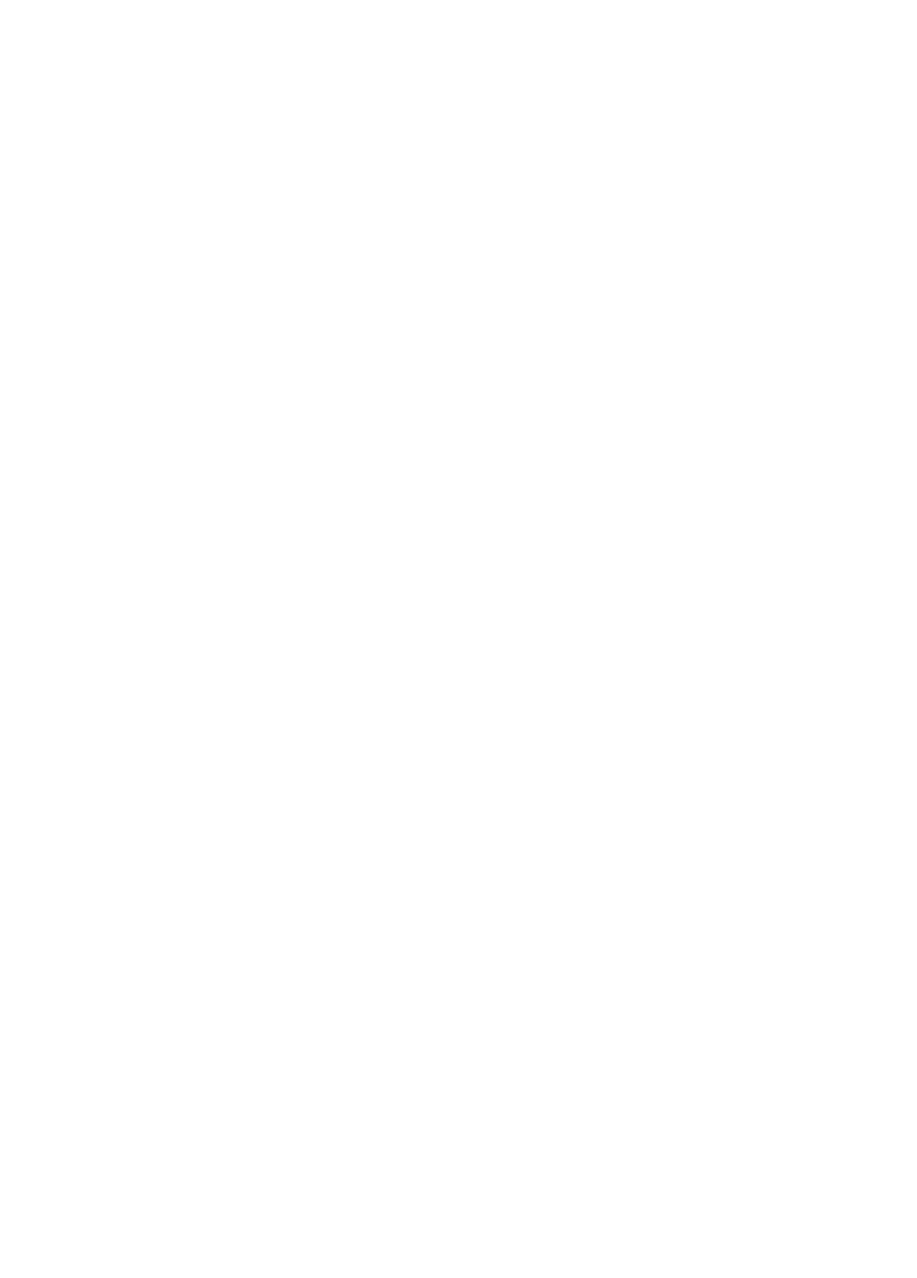
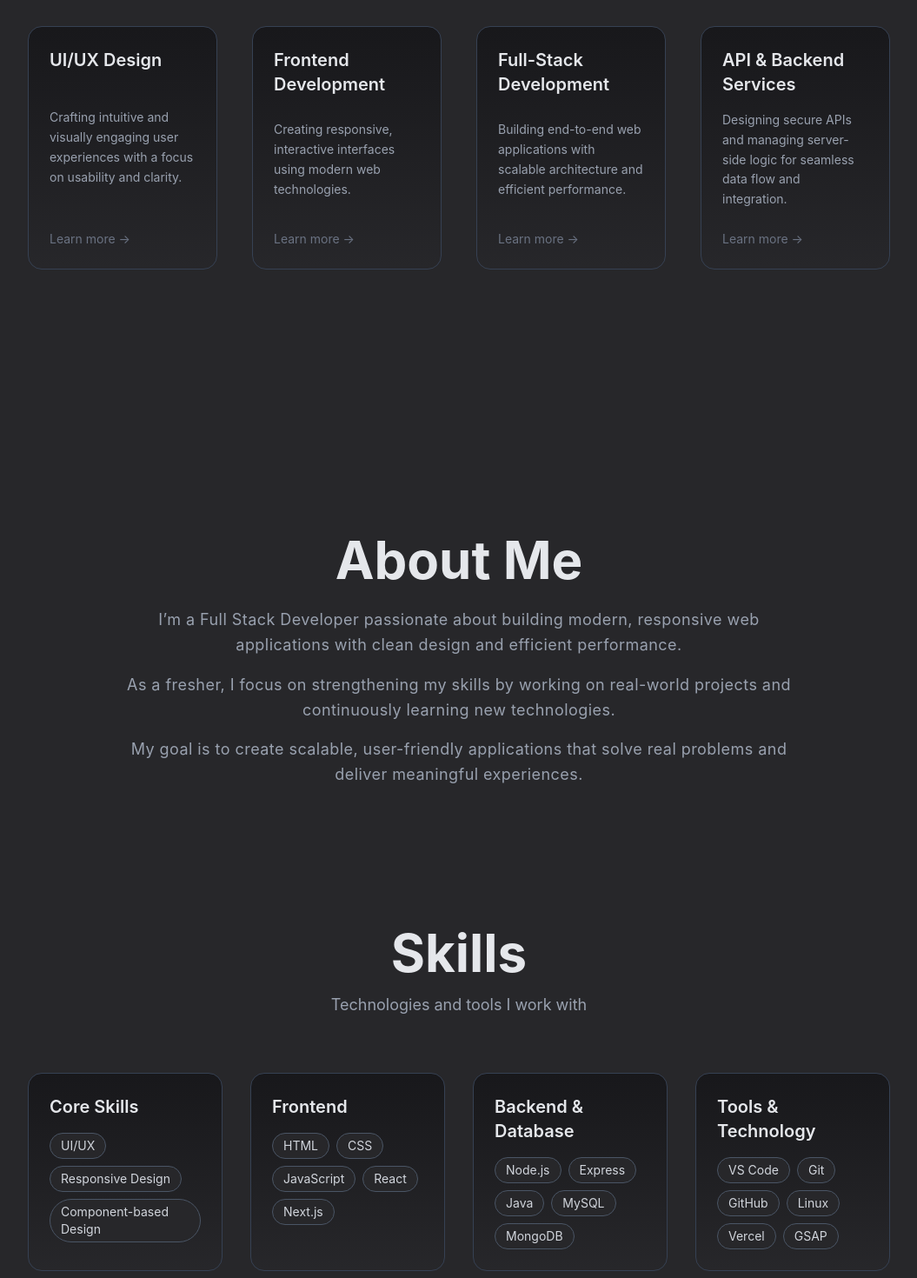
Before and after one commit to lezyCoder/PortFolio_26, a React (Vite) app: page / in a window 1280 px wide. Shown: the part 1180-2650 px from the top of the page at 87% size, without its empty margins (112-1167 px from the left). Before the commit the page ends 1114 px from the top, so only its background shows below. Built offline with nearby package versions, Linux system fonts and the light colour scheme.

Commit message:
Add About and Skills components, update Services section, and integrate daisyUI

```diff
--- a/package.json
+++ b/package.json
@@ -21,6 +21,7 @@
     "@types/react": "^19.2.14",
     "@types/react-dom": "^19.2.3",
     "@vitejs/plugin-react": "^6.0.1",
+    "daisyui": "^5.5.19",
     "eslint": "^10.2.1",
     "eslint-plugin-react-hooks": "^7.1.1",
     "eslint-plugin-react-refresh": "^0.5.2",
--- a/src/App.jsx
+++ b/src/App.jsx
@@ -3,13 +3,16 @@ import React from 'react'
 import Layout from './Components/Layout'
 import Hero from './Components/Hero'
 import Services from './Components/Services'
-
+import About from './Components/About'
+import Skills from './Components/Skills'
 
 const App = () => {
   return (
     <Layout>
       <Hero />
       <Services />
+      <About />
+      <Skills />
     </Layout>
 
   )
--- /dev/null
+++ b/src/Components/About.jsx
@@ -0,0 +1,32 @@
+import React from 'react'
+
+const About = () => {
+    return (
+        <section id='about' className='py-20 px-6 md:px-16'>
+
+            <div className="text-center max-w-3xl mx-auto">
+                <h2 className='text-4xl md:text-6xl font-bold text-gray-200'>
+                    About Me
+                </h2>
+
+                <p className='pt-6 text-lg text-gray-400 tracking-wide leading-relaxed'>
+                    I’m a Full Stack Developer passionate about building modern, responsive web applications
+                    with clean design and efficient performance.
+                </p>
+
+                <p className='pt-4 text-lg text-gray-400 tracking-wide leading-relaxed'>
+                    As a fresher, I focus on strengthening my skills by working on real-world projects
+                    and continuously learning new technologies.
+                </p>
+
+                <p className='pt-4 text-lg text-gray-400 tracking-wide leading-relaxed'>
+                    My goal is to create scalable, user-friendly applications that solve real problems
+                    and deliver meaningful experiences.
+                </p>
+            </div>
+
+        </section>
+    )
+}
+
+export default About
--- a/src/Components/Navbar.jsx
+++ b/src/Components/Navbar.jsx
@@ -9,9 +9,9 @@ const Navbar = () => {
             <ul className='flex gap-8 items-center border p-4 rounded-3xl'>
                 <li><a href="#home">Home</a></li>
                 <li><a href="#services">Services</a></li>
-                <li><a href="">About</a></li>
-                <li><a href="">Skills</a></li>
-                <li><a href="">Projects</a></li>
+                <li><a href="#about">About</a></li>
+                <li><a href="#skills">Skills</a></li>
+                <li><a href="#projects">Projects</a></li>
             </ul>
 
             <button className='border rounded-xl px-4 py-2 hover:bg-zinc-300 hover:text-zinc-800 cursor-pointer'>
--- a/src/Components/Services.jsx
+++ b/src/Components/Services.jsx
@@ -1,18 +1,71 @@
 import React from 'react'
 
 const Services = () => {
+
+  const data = [
+    {
+      id: 1,
+      title: "UI/UX Design",
+      desc: "Crafting intuitive and visually engaging user experiences with a focus on usability and clarity."
+    },
+    {
+      id: 2,
+      title: "Frontend Development",
+      desc: "Creating responsive, interactive interfaces using modern web technologies."
+    },
+    {
+      id: 3,
+      title: "Full-Stack Development",
+      desc: "Building end-to-end web applications with scalable architecture and efficient performance."
+    },
+    {
+      id: 4,
+      title: "API & Backend Services",
+      desc: "Designing secure APIs and managing server-side logic for seamless data flow and integration."
+    }
+  ]
+
   return (
-    <div id='services'>
+    <section id='services' className='py-20 px-6 md:px-16 h-screen'>
 
-      <div className="heading text-center ">
-        <h2 className='text-6xl font-bold text-gray-300'>Services</h2>
-        <p className='pt-8 text-xl font-thin text-gray-300'>Designing clean scalable responsive websites</p>
+      {/* Heading */}
+      <div className="text-center max-w-2xl mx-auto">
+        <h2 className='text-4xl md:text-6xl font-bold text-gray-200'>
+          Services
+        </h2>
+        <p className='pt-4 text-lg text-gray-400'>
+          Designing scalable and modern web solutions with performance in mind.
+        </p>
       </div>
 
-      <div className="services-card">
+      {/* Cards */}
+      <div className="grid md:grid-cols-2 lg:grid-cols-4 gap-10 mt-28">
+        {data.map((item) => (
+          <div
+            key={item.id}
+            className=" group rounded-2xl border border-gray-700 bg-gradient-to-b from-zinc-900 to-zinc-800 p-6
+                       hover:scale-105 hover:border-gray-500 transition-all duration-300 cursor-pointer"
+          >
+            <div className="flex flex-col h-full justify-between">
 
+              <h3 className="text-xl font-semibold text-gray-200 group-hover:text-white transition">
+                {item.title}
+              </h3>
+
+              <p className="text-gray-400 mt-4 text-sm leading-relaxed">
+                {item.desc}
+              </p>
+
+              <div className="mt-6 text-sm text-gray-500 group-hover:text-gray-300 transition">
+                Learn more →
+              </div>
+
+            </div>
+          </div>
+        ))}
       </div>
-    </div>
+
+    </section>
   )
 }
 
--- /dev/null
+++ b/src/Components/Skills.jsx
@@ -0,0 +1,72 @@
+import React from 'react'
+
+const Skills = () => {
+
+    const data = [
+        {
+            id: 1,
+            title: "Core Skills",
+            skills: ["UI/UX", "Responsive Design", "Component-based Design"]
+        },
+        {
+            id: 2,
+            title: "Frontend",
+            skills: ["HTML", "CSS", "JavaScript", "React", "Next.js"]
+        },
+        {
+            id: 3,
+            title: "Backend & Database",
+            skills: ["Node.js", "Express", "Java", "MySQL", "MongoDB"]
+        },
+        {
+            id: 4,
+            title: "Tools & Technology",
+            skills: ["VS Code", "Git", "GitHub", "Linux", "Vercel", "GSAP"]
+        }
+    ]
+
+    return (
+        <section id="skills" className="py-20 px-6 md:px-16">
+
+            {/* Heading */}
+            <div className="text-center max-w-2xl mx-auto">
+                <h2 className="text-4xl md:text-6xl font-bold text-gray-200">
+                    Skills
+                </h2>
+                <p className="pt-4 text-lg text-gray-400">
+                    Technologies and tools I work with
+                </p>
+            </div>
+
+            {/* Cards */}
+            <div className="grid md:grid-cols-2 lg:grid-cols-4 gap-8 mt-16">
+                {data.map((item) => (
+                    <div
+                        key={item.id}
+                        className="group rounded-2xl border border-gray-700 bg-gradient-to-b from-zinc-900 to-zinc-800 p-6
+                                   hover:scale-105 hover:border-gray-500 transition-all duration-300"
+                    >
+                        <h3 className="text-xl font-semibold text-gray-200 mb-4 group-hover:text-white">
+                            {item.title}
+                        </h3>
+
+                        <div className="flex flex-wrap gap-2">
+                            {item.skills.map((skill, index) => (
+                                <span
+                                    key={index}
+                                    className="text-sm px-3 py-1 rounded-full bg-zinc-800 text-gray-300 border border-gray-600
+                                               group-hover:border-gray-400 transition"
+                                >
+                                    {skill}
+                                </span>
+                            ))}
+                        </div>
+                    </div>
+                ))}
+            </div>
+
+        </section>
+    )
+}
+
+export default Skills
--- a/vite.config.js
+++ b/vite.config.js
@@ -1,8 +1,9 @@
 import { defineConfig } from "vite";
 import react from "@vitejs/plugin-react";
 import tailwindcss from '@tailwindcss/vite'
+import daisyui from "daisyui";
 
 // https://vite.dev/config/
 export default defineConfig({
-  plugins: [react(), tailwindcss()],
+  plugins: [react(), tailwindcss(),daisyui],
 });
```
Also changed, not shown: src/App.css (deleted, +0 -184 lines), 1 other file (tests, documents, lock files or other folders).
